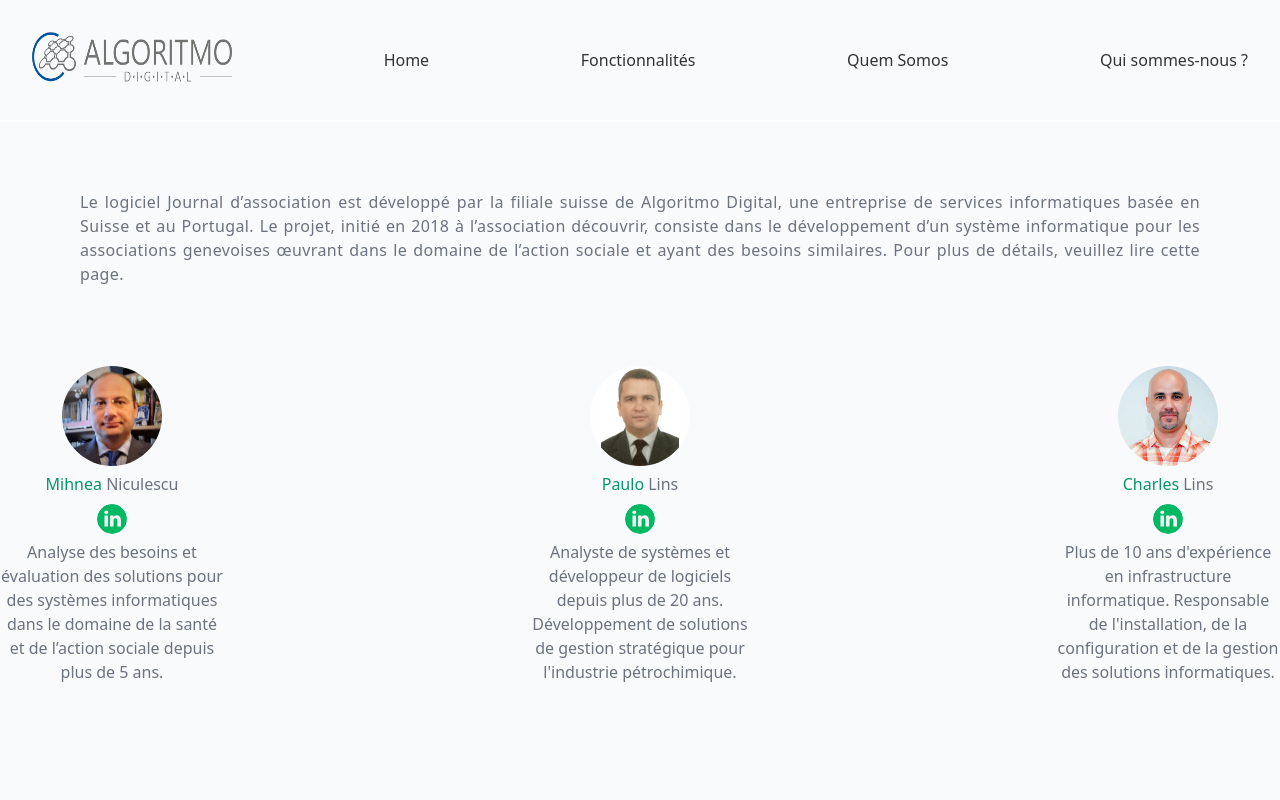
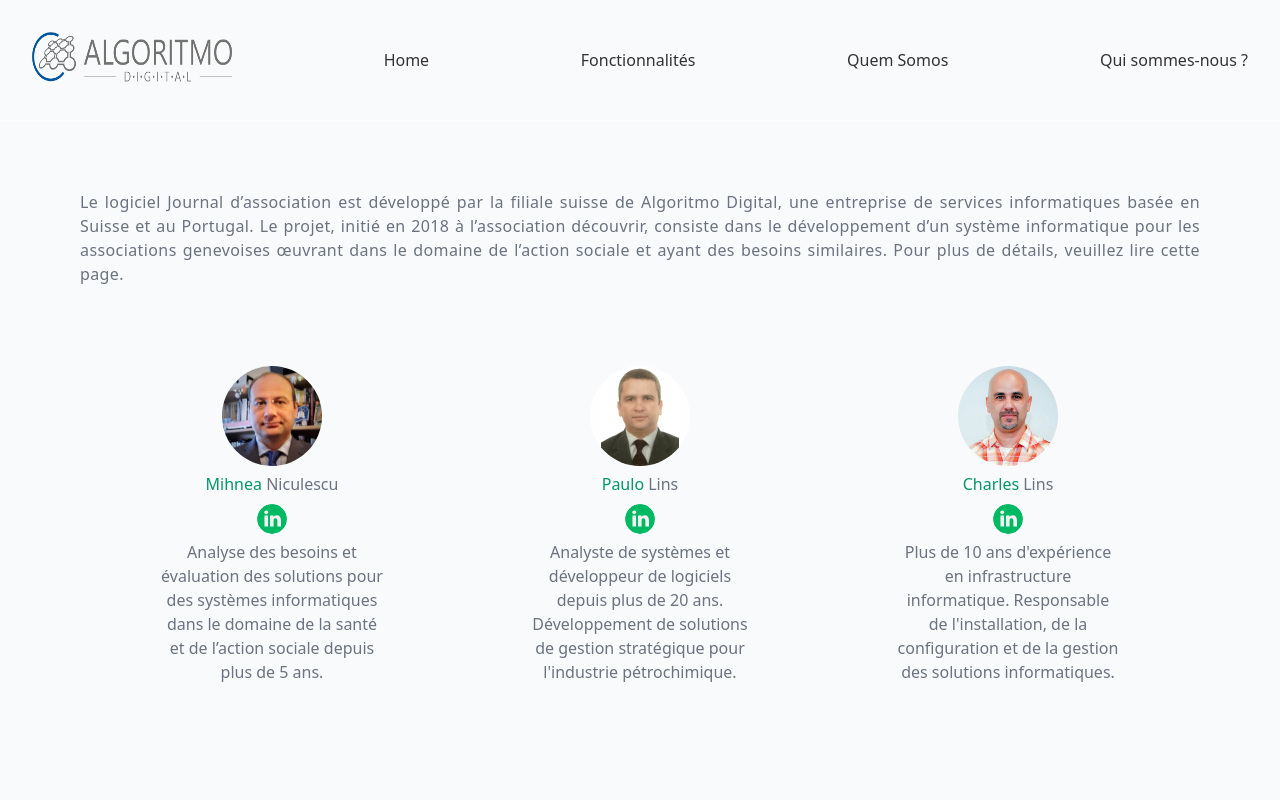
Before and after one commit to Claudio-Lins/algoritmo-digital, a Next.js app: page /qui-sommes-nous in a window 1280 px wide. Shown: the top 800 px of the page. Built offline with nearby package versions, Linux system fonts and the light colour scheme.

Commit message:
Update qui-sommes-nous.js

```diff
--- a/pages/qui-sommes-nous.js
+++ b/pages/qui-sommes-nous.js
@@ -20,7 +20,7 @@ export default function QuiSommesNous() {
                     </div>
                 </section>
 
-                <section className='mx-auto my-10'>
+                <section className='mx-auto my-10 lg:mx-40'>
                     <div className="md:flex md:justify-between md:space-x-4 items-center">
                         <div className='text-center'>
                             <div className='md:w-56 h-auto mx-auto'>
```
